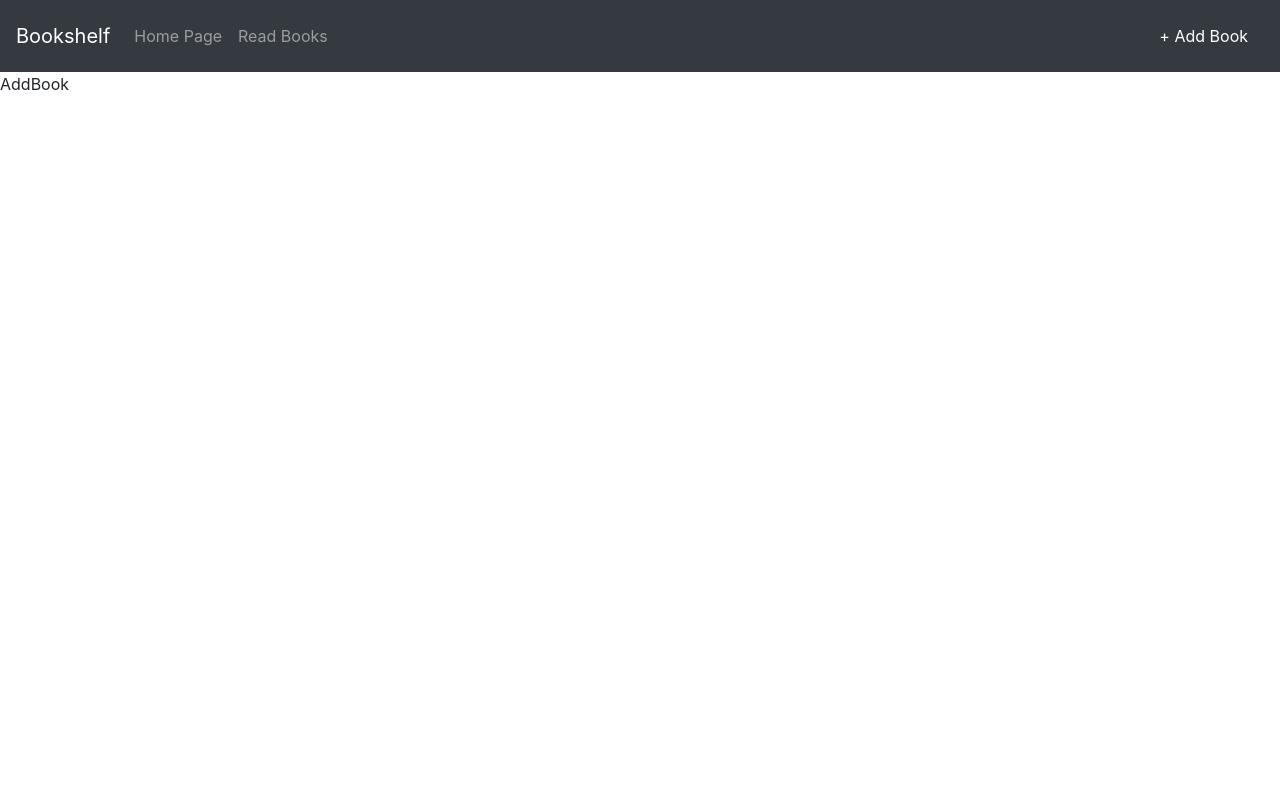
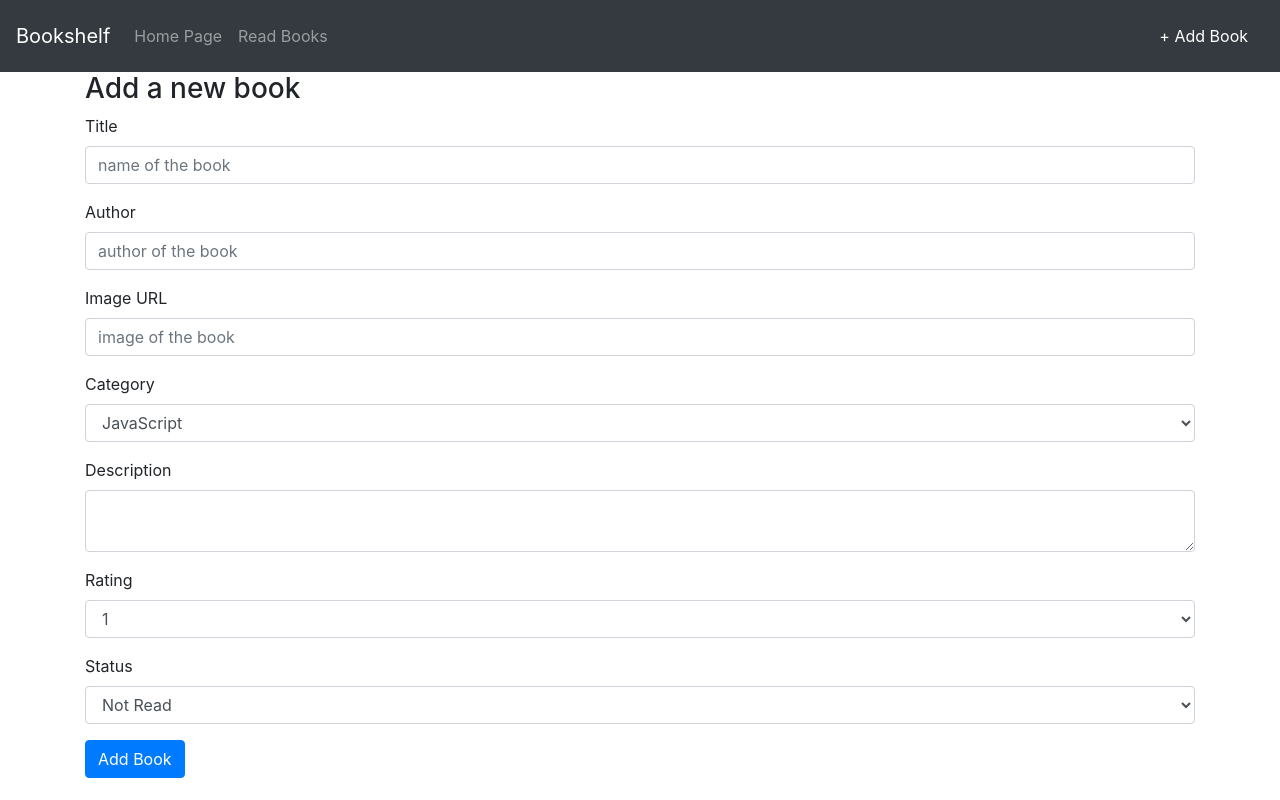
Before and after one commit to ErhanArda/react-bootcamp-bookshelf, a React (Create React App) app: page /add-book in a window 1280 px wide. Built offline with nearby package versions, Linux system fonts and the light colour scheme.

Commit message:
Formik added

```diff
--- a/package.json
+++ b/package.json
@@ -7,6 +7,7 @@
     "@testing-library/react": "^9.5.0",
     "@testing-library/user-event": "^7.2.1",
     "bootstrap": "^4.4.1",
+    "formik": "^2.1.4",
     "react": "^16.13.1",
     "react-dom": "^16.13.1",
     "react-router": "^5.1.2",
--- /dev/null
+++ b/src/components/AddBook/AddBookForm.js
@@ -0,0 +1,109 @@
+import React from 'react'
+import { Button, Form, FormGroup, Label, Input, FormText } from 'reactstrap';
+import { Formik } from "formik"
+import { categories, ratings, statuses } from "../../constants"
+
+const AddBookForm = () => {
+    return (
+        <div>
+            <Formik initialValues={{
+                title: "",
+                author: "",
+                category: "",
+                description: "",
+                rating: "",
+                imageUrl: ""
+            }}
+                onSubmit={(values) => {
+                    console.log("values:", values)
+                }}
+            >
+                {({
+                    values,
+                    errors,
+                    touched,
+                    handleChange,
+                    handleBlur,
+                    handleSubmit,
+                    isSubmitting,
+                    /* and other goodies */
+                }) => (
+                        <Form onSubmit={handleSubmit}>
+                            <FormGroup>
+                                <Label for="title">Title</Label>
+                                <Input
+                                    type="text"
+                                    name="title"
+                                    id="title"
+                                    placeholder="name of the book"
+                                    value={values.title}
+                                    onChange={handleChange}
+                                />
+                            </FormGroup>
+                            <FormGroup>
+                                <Label for="author">Author</Label>
+                                <Input
+                                    type="text"
+                                    name="author"
+                                    id="author"
+                                    placeholder="author of the book"
+                                    value={values.author}
+                                    onChange={handleChange}
+                                />
+                            </FormGroup>
+                            <FormGroup>
+                                <Label for="imageUrl">Image URL</Label>
+                                <Input
+                                    type="text"
+                                    name="imageUrl"
+                                    id="imageUrl"
+                                    placeholder="image of the book"
+                                    value={values.imageUrl}
+                                    onChange={handleChange}
+                                />
+                            </FormGroup>
+                            <FormGroup>
+                                <Label for="exampleSelect">Category</Label>
+                                <Input type="select" name="category" id="category" value={values.category} onChange={handleChange}>
+                                    {
+                                        categories.map((category) => {
+                                            return <option>{category}</option>
+                                        })
+                                    }
+                                </Input>
+                            </FormGroup>
+
+                            <FormGroup>
+                                <Label for="">Description</Label>
+                                <Input type="textarea" name="description" id="description" value={values.description} onChange={handleChange} />
+                            </FormGroup>
+                            <FormGroup>
+                                <Label for="exampleSelect">Rating</Label>
+                                <Input type="select" name="rating" id="rating" value={values.rating} onChange={handleChange} >
+                                    {
+                                        ratings.map((score) => {
+                                            return <option>{score}</option>
+                                        })
+                                    }
+                                </Input>
+                            </FormGroup>
+                            <FormGroup>
+                                <Label for="exampleSelect">Status</Label>
+                                <Input type="select" name="status" id="status" value={values.status} onChange={handleChange}>
+                                    {
+                                        statuses.map((status) => {
+                                            return <option>{status}</option>
+                                        })
+                                    }
+                                </Input>
+                            </FormGroup>
+                            <Button color="primary">Add Book</Button>
+                        </Form>
+                    )}
+
+            </Formik>
+        </div>
+    )
+}
+
+export default AddBookForm
--- /dev/null
+++ b/src/components/AddBook/index.js
@@ -0,0 +1,3 @@
+import AddBookForm from "./AddBookForm"
+
+export default AddBookForm
--- a/src/components/MainLayout/MainLayout.js
+++ b/src/components/MainLayout/MainLayout.js
@@ -1,4 +1,5 @@
 import React, { Component } from 'react'
+import { Container } from "reactstrap"
 
 class MainLayout extends Component {
     // eslint-disable-next-line no-useless-constructor
@@ -8,7 +9,7 @@ class MainLayout extends Component {
     }
 
     //changes tab title
-    componentDidMount(){
+    componentDidMount() {
         const title = this.props.title;
         document.title = title
     }
@@ -17,7 +18,9 @@ class MainLayout extends Component {
         console.log(this.props)
         return (
             <div>
-                {this.props.children()}
+                <Container>
+                    {this.props.children()}
+                </Container>
             </div>
         )
     }
--- a/src/components/index.js
+++ b/src/components/index.js
@@ -1,6 +1,7 @@
 import Header from "./Header"
 import Main from "./Main"
 import MainLayout from "./MainLayout"
+import AddBookForm from "./AddBook"
 
 
-export { Header, Main, MainLayout }
+export { Header, Main, MainLayout, AddBookForm }
--- /dev/null
+++ b/src/constants.js
@@ -0,0 +1,10 @@
+export const categories = [
+    "JavaScript",
+    "HTML",
+    "CSS",
+    "Python",
+    "Java"
+]
+export const ratings = [1, 2, 3, 4, 5]
+
+export const statuses = ["Not Read", "Read"]
--- a/src/containers/AddBook/AddBook.js
+++ b/src/containers/AddBook/AddBook.js
@@ -1,10 +1,18 @@
 import React from 'react'
+import { AddBookForm } from "../../components"
+import { Row, Col } from 'reactstrap'
 
 const AddBook = () => {
     return (
-        <div>
-            AddBook
-        </div>
+        <Row>
+            <Col xs={12}>
+                <h3>Add a new book</h3>
+            </Col>
+            <Col>
+                <AddBookForm />
+            </Col>
+        </Row>
+        // npm install yup --save
     )
 }
 
```
Also changed, not shown: 1 other file (tests, documents, lock files or other folders).
